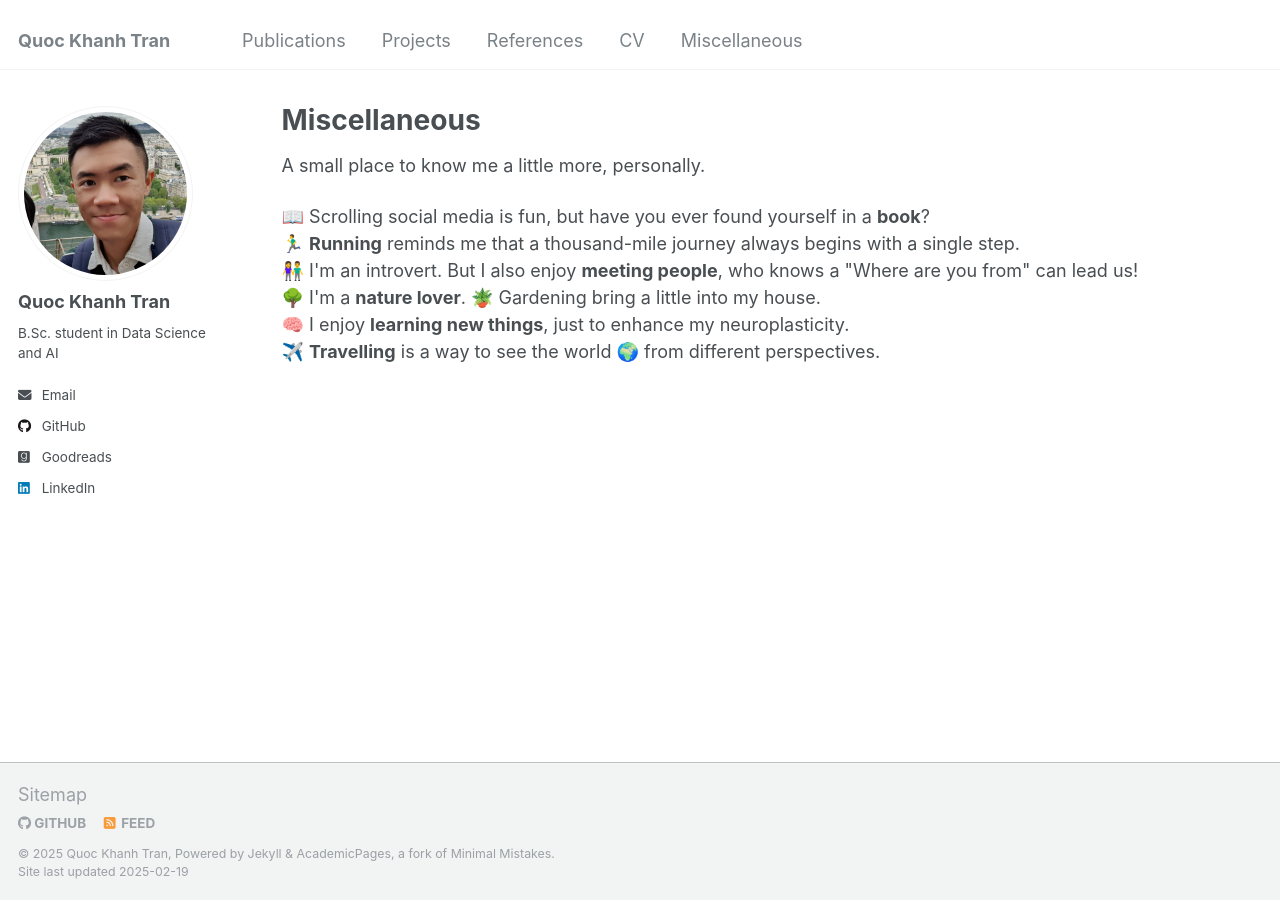
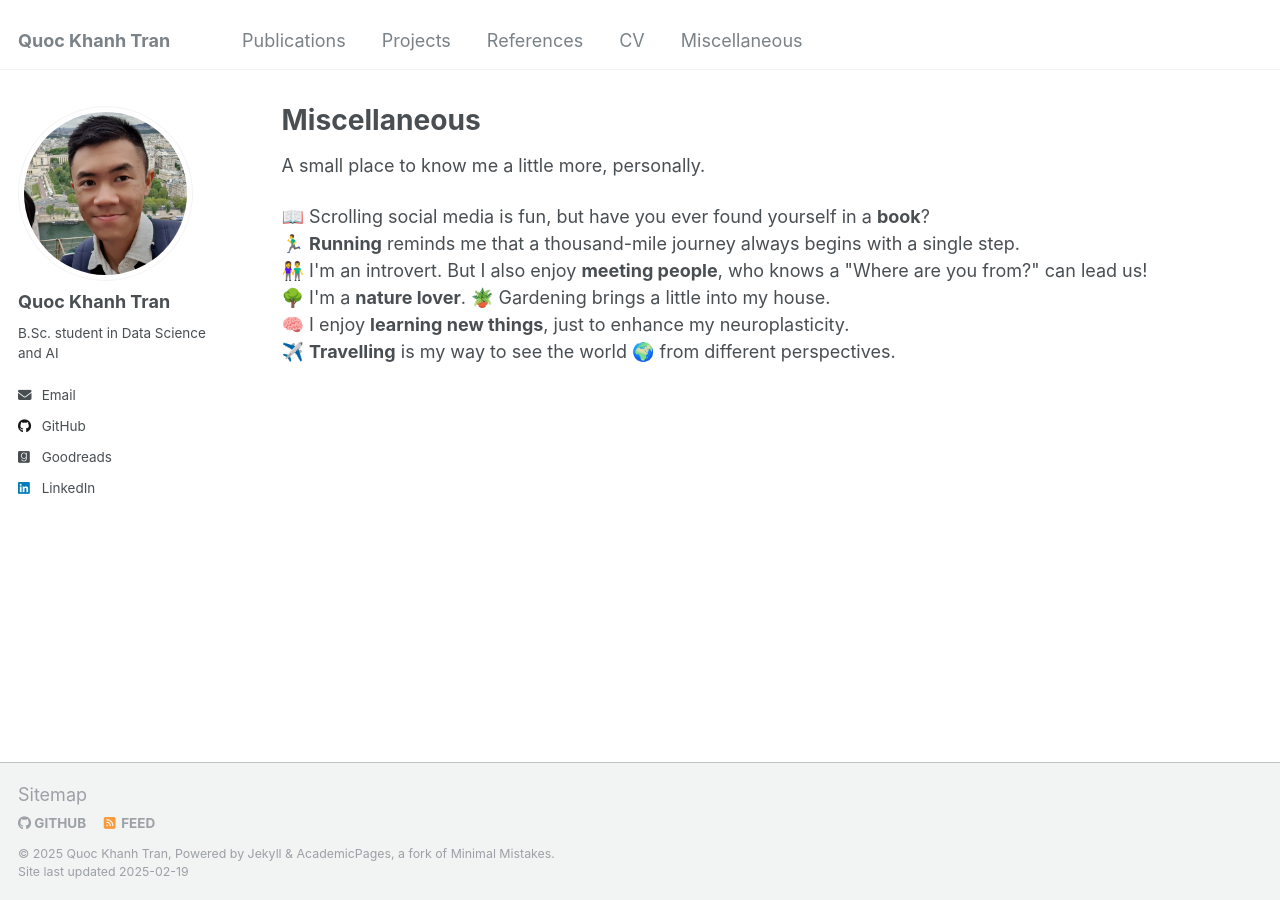
Before and after one commit to khanhtrq/khanhtrq.github.io, a Jekyll site: the page built from _pages/miscellaneous.html, in a window 1280 px wide. Built offline with Jekyll 4.4.1, drawn with Linux system fonts in a browser that asks for light colours.

Commit message:
update about

```diff
--- a/_pages/miscellaneous.html
+++ b/_pages/miscellaneous.html
@@ -12,13 +12,13 @@ author_profile: true
 
     🏃‍♂️ <b>Running</b> reminds me that a thousand-mile journey always begins with a single step.<br>
 
-    👫 I'm an introvert. But I also enjoy <b>meeting people</b>, who knows a "Where are you from" can lead us!<br>
+    👫 I'm an introvert. But I also enjoy <b>meeting people</b>, who knows a "Where are you from?" can lead us!<br>
 
-    🌳 I'm a <b>nature lover</b>. 🪴 Gardening bring a little into my house.<br>
+    🌳 I'm a <b>nature lover</b>. 🪴 Gardening brings a little into my house.<br>
 
     🧠 I enjoy <b>learning new things</b>, just to enhance my neuroplasticity.<br>
 
-    ✈️ <b>Travelling</b> is a way to see the world 🌍 from different perspectives.<br>
+    ✈️ <b>Travelling</b> is my way to see the world 🌍 from different perspectives.<br>
 
 
 
```
